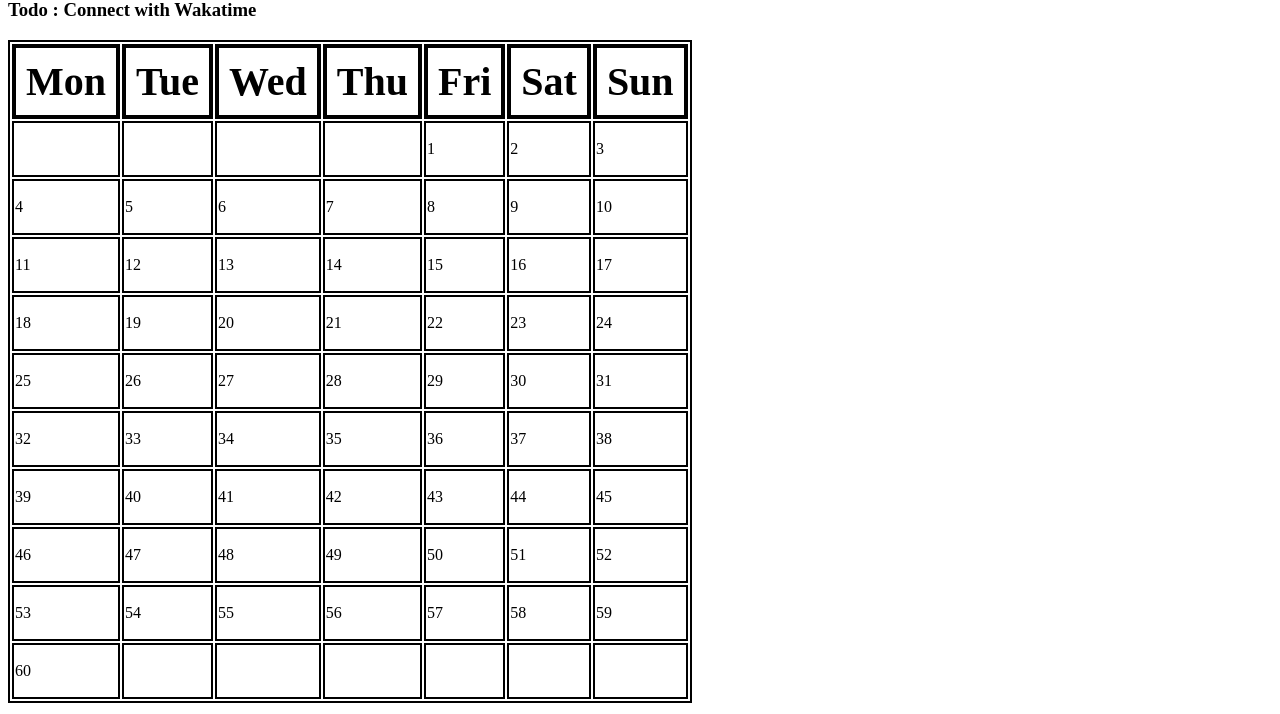
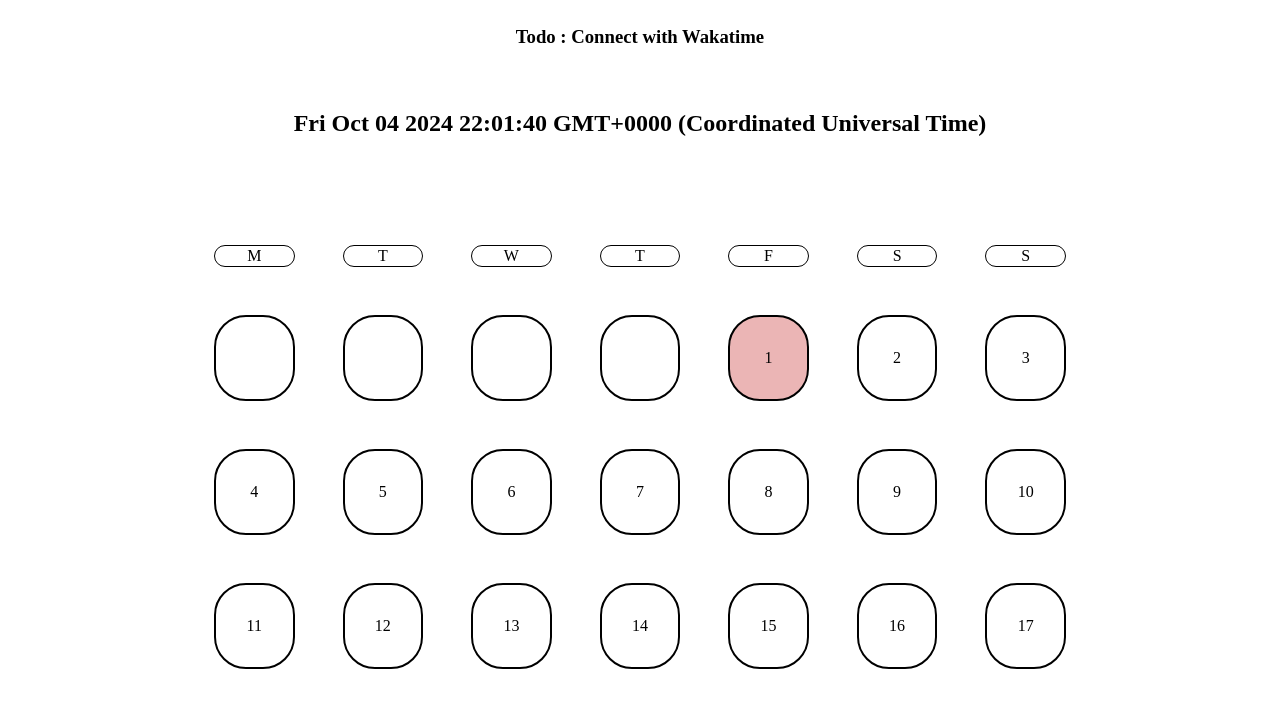
Before and after one commit to natitek/60dayschallengetracker, a plain HTML site: page index.html in a window 1280 px wide. Shown: the part 81-795 px from the top of the page. Drawn offline with Linux system fonts and the light colour scheme.

Commit message:
connected with wakatime not tested yet

```diff
--- a/index.html
+++ b/index.html
@@ -9,15 +9,16 @@
 <body>
     <h1>Code 2 hrs everyday for 60 days.</h1>
     <h3>Todo : Connect with Wakatime</h3>
+    <h2><p class="timex">Date</p></h2>
 <table class="daysTable">
 <tr>
-<th>Mon</th>
-<th>Tue</th>
-<th>Wed</th>
-<th>Thu</th>
-<th>Fri</th>
-<th>Sat</th>
-<th>Sun</th>
+<th>M</th>
+<th>T</th>
+<th>W</th>
+<th>T</th>
+<th>F</th>
+<th>S</th>
+<th>S</th>
 </tr>
 
 <tr>
--- a/script.js
+++ b/script.js
@@ -1,17 +1,10 @@
+
+
 
 const daysTable = document.getElementsByTagName("table")[0];
 
-// console.log(daysTable.innerHTML)
-
 const rows= daysTable.rows
 
-
-const days = []
-
-console.log(rows.item(0).children) //Header
-
-
-console.log("number of rows(including header) " + rows.length)
 let cellcount = 0
 
 for(var i = 1; i <= rows.length-1; i++){
@@ -27,18 +20,106 @@ for(var i = 1; i <= rows.length-1; i++){
         })
     }
 
-
-
-        console.log(cellcount)
-        // console.log(rows.length)
         cellcount += 1
     }
 
-    console.log("row" + i)
+}
+
+//Update time
+    setInterval(function (){
+        document.getElementsByClassName("timex").item(0).textContent = new Date()
+    },1000)
+
+//The XHTML method
+function askWaka(){
+
+    var xhttp = new XMLHttpRequest();
+
+    xhttp.onreadystatechange = function() {
+        if(this.readyState == 4 && this.status == 200){
+            // console.log(this.responseText)
+            console.log(this.responseText)
+        }
+    }
+    xhttp.open("GET","https://wakatime.com/share/@natitek/d3ddd938-fc86-41a4-82cc-2eb1bf639220.json", true)
+xhttp.send();
+}
+
+
+async function getData() {
+const url = 'https://wakatime.com/share/@natitek/d3ddd938-fc86-41a4-82cc-2eb1bf639220.json'
+
+try{
+    const response = await fetch(url);
+    if(!response.ok) {
+        throw new Error(`Response status: ${response.status}`)
+    }
+
+    const json =  await response.json();
+    // console.log(json);
+    let jsonArray = Object.values(json)
+   let today = Object.values(jsonArray[0][6])[1];
+
+   let t = Object.values(today)[4]
+
+   console.log(t)
 
 }
-// console.log(days)
+catch(error){
+    console.error(error.messsage);
+}
+}
+
+let daycounter = 1
+let d = new Date().getMinutes()
+console.log(d)
+
+
+function isdayover(){
+if(new Date().getMinutes() >= 1439){
+ daycounter += 1
+ return true;
+}
+}
+
+setInterval(isdayover(), 60000); //every Minute check if its a new day
+
+setInterval(check(), 60000);
+function iscodingcomplete(){
+    if(getData >= 2){
+        return true;
+    }
+    else{
+        return false;
+    }
+}
 
 
 
-// document.getElementsByClassName("dates").item(0).innerHTML = 1
+
+
+function check(){
+    for(var i = 1; i <= rows.length-1; i++){
+        for(var j = 0 ; j < 7 ; j++ ){
+            if((rows.item(i).children.item(j).firstElementChild.textContent == daycounter) && !iscodingcomplete() && isdayover() ){
+
+                rows.item(i).children.item(j).classList.add('failed')
+            }
+                else if((rows.item(i).children.item(j).firstElementChild.textContent == daycounter) && !iscodingcomplete() && !isdayover()){
+
+                    rows.item(i).children.item(j).classList.add('failed')} // if the day isnt over dont do anything
+
+                    else if((rows.item(i).children.item(j).firstElementChild.textContent == daycounter) && iscodingcomplete() && !isdayover()){
+                        rows.item(i).children.item(j).classList.add('passed')} // if the day isnt over dont do anything
+                    }
+                }
+
+        }
+
+
+//1440 minutes in a date
+
+
+// console.log(rows.item(0).children.item(2).firstElementChild.textContent)
+
+// getData(); //returns today amount of code time in decimals
--- a/style.css
+++ b/style.css
@@ -1,19 +1,49 @@
 body{
+ display : grid;
+ place-items: center;
 
 }
 h1{
 
 
 }
-th{
-    font-size: 40px;
-    border: black solid 4px;
-    padding: 10px ;
+h3{
+
 
 }
+th{
+    font-size: 1em;
+    font-weight: lighter;
+    border: black solid 1px;
+    border-radius: 2em;
+}
 .daysTable{
-    border:black solid 2px ;
+    /* border:black solid 2px ; */
+    width: 75%;
+    margin: 1em;
+    border-spacing: 3em;
+    border-collapse: separate;
 }
 td{
     border: black solid 2px ;
+    border-radius: 2em;
+    text-align: center;
+    padding: 1em;
+
+    }
+
+tr{
+    width: 1em;
 }
+
+.time{
+    font-size: 40px;
+}
+
+.passed{
+    background-color: rgb(181, 235, 184);
+}
+
+.failed{
+    background-color: rgb(235, 181, 181);
+}
```
Also changed, not shown: 60 days check list webpage.txt.
